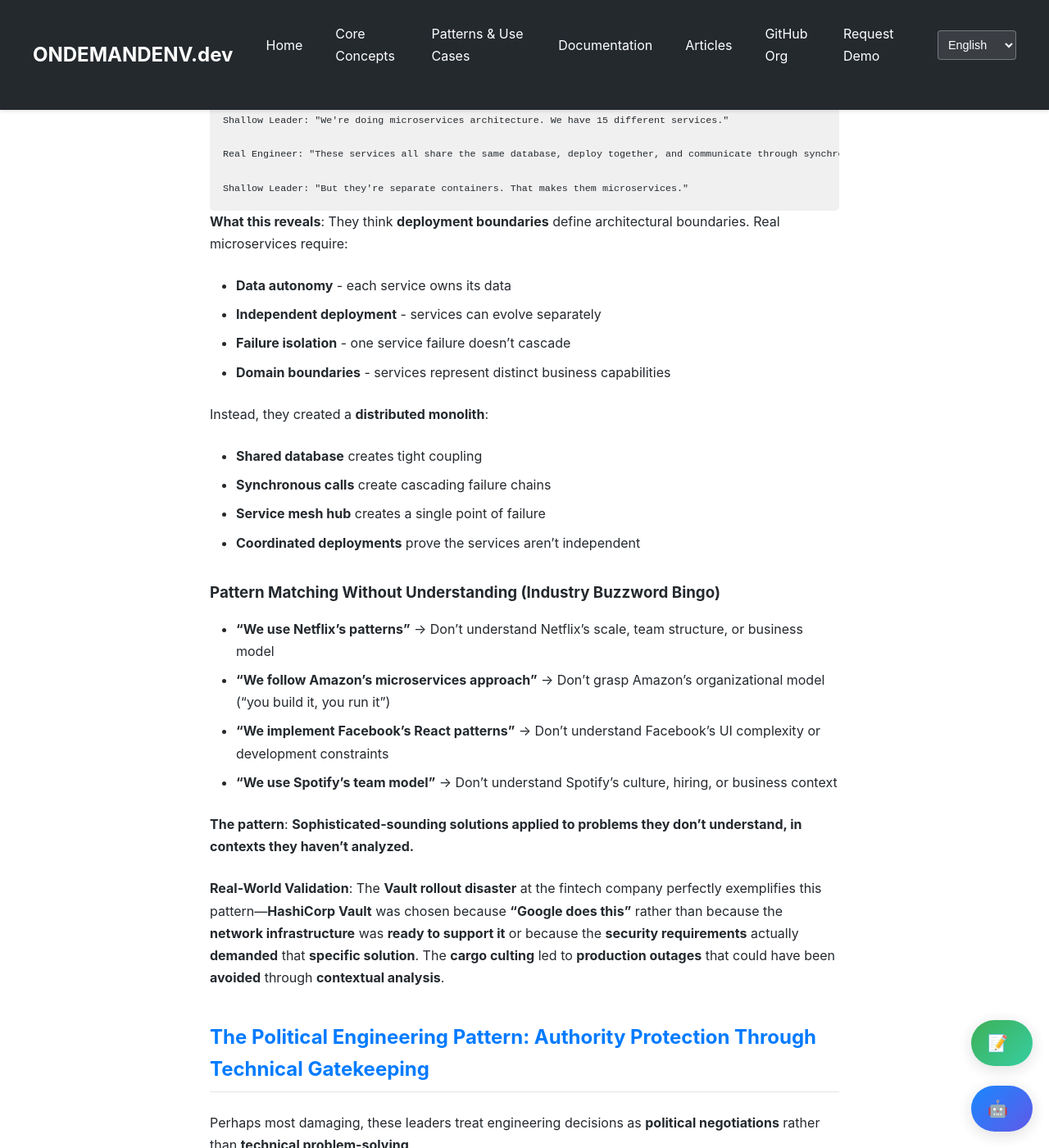
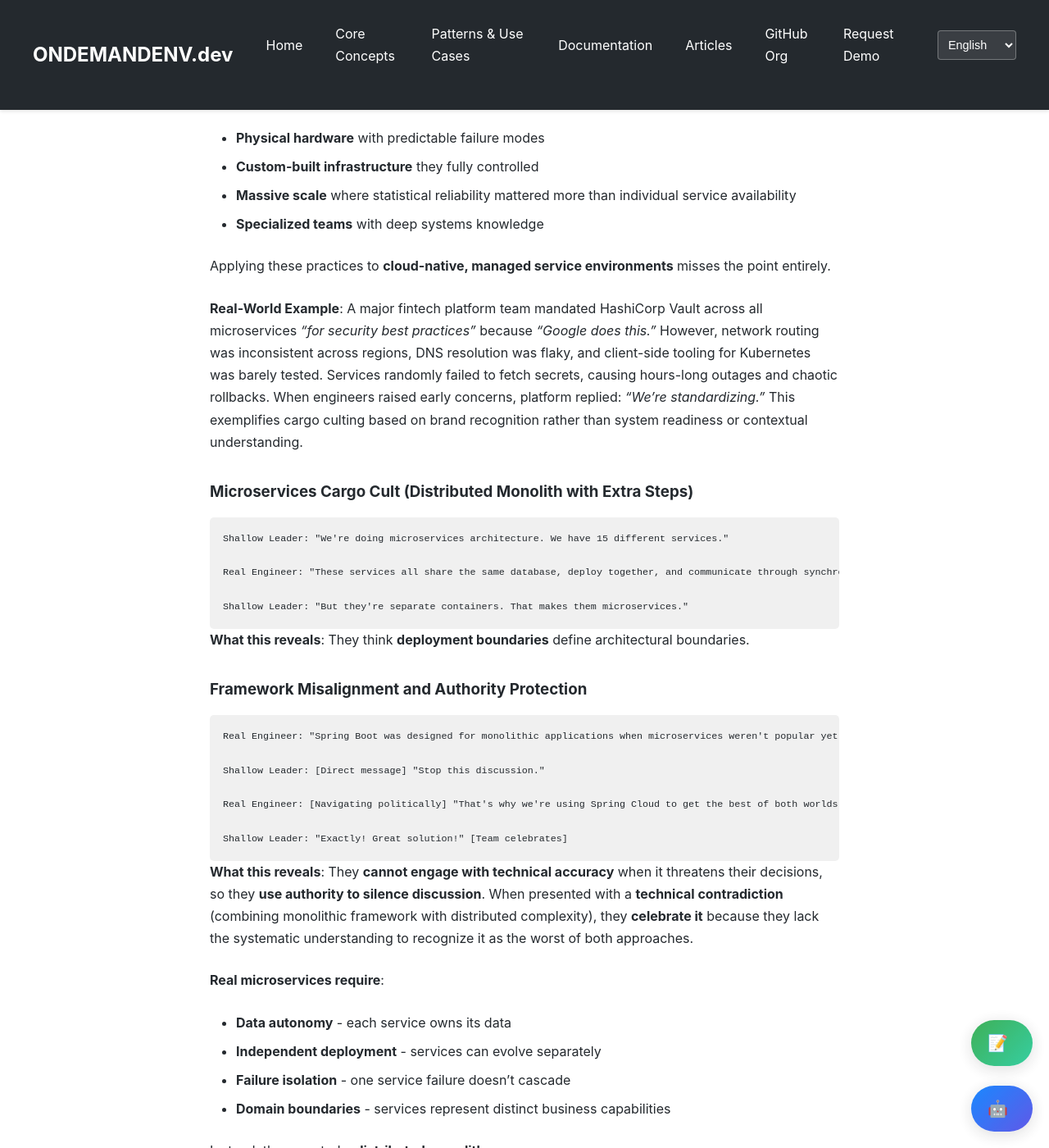
Before and after one commit to ondemandenv/ondemandenv.github.io, a Jekyll site: the page built from articles/shallow-technical-leadership-authority-problem.md, in a window 1280 px wide and 1400 px high, scrolled down 14872 px. Shown: the whole window at 82% size. Built offline with Jekyll 4.4.1, drawn with Linux system fonts in a browser that asks for light colours; a script that is not in the unit is left out; some of the changed text lies outside the part shown.

Commit message:
++ ++ ++

````diff
--- a/articles/shallow-technical-leadership-authority-problem.md
+++ b/articles/shallow-technical-leadership-authority-problem.md
@@ -41,6 +41,8 @@
 - **Language depth** - Never moved beyond surface-level syntax to understand type systems, memory models, or performance characteristics
 - **Domain modeling** - Never translated complex business requirements into clean abstractions
 - **Refactoring discipline** - Never maintained a large codebase through multiple generations of requirements
+- **Abstraction capability** - Never developed the ability to model, partition, and reason about system boundaries and trade-offs
+- **Tool purpose understanding** - Cannot distinguish between architectural responses to systemic problems and mere operational interfaces
 
 ## Observable Anti-Engineering Behaviors: The Field Guide
 
@@ -81,6 +83,8 @@
 ```
 
 **What this reveals**: They cannot **visualize system relationships** or **think in abstractions**. Real engineers use diagrams because complex systems require spatial reasoning that text cannot express. Avoiding diagrams indicates an inability to reason about system architecture.
+
+**The deeper issue**: Abstract thinking—the kind behind system modeling and architectural design—cannot be learned in weekend workshops. It takes **years of failure**, **hard-earned lessons**, and a **habit of thinking in terms of boundaries, constraints, and trade-offs**. Leaders without this foundation cannot engage meaningfully with architectural discussions.
 
 ### Horizontal Fragmentation: The Pod Boundary Fallacy
 
@@ -429,9 +433,11 @@
 
 **The hidden time bomb pattern**: Every "quick fix" that gets celebrated becomes a **forgotten landmine** that explodes during the next change. They optimize for **immediate green lights** rather than **system health**.
 
-## The Cargo Cult Pattern: Copying Without Understanding
-
-Leaders without deep technical foundations become **extremely susceptible** to conference-driven development and **cargo cult pattern copying**:
+## The Cargo Cult Pattern: Tool Accumulation Without Understanding
+
+Leaders without deep technical foundations become **extremely susceptible** to conference-driven development and **cargo cult pattern copying**. Without the ability to **abstract, model, and partition systems**, they cannot understand the deeper purpose behind tools like **Kubernetes**, **Kafka**, or different **databases**. These tools are **not** mere interfaces to memorize—they are **architectural responses** to systemic problems.
+
+But shallow leaders don't model—they **accumulate**. They pile one tool on top of another, chasing trends without purpose: containers on VMs on service meshes on YAML hell, secret managers no one is ready for, CI/CD "platforms" that stall teams for months. The result is a **superficial, fragmented, over-tooled system** that bloats with accidental complexity.
 
 ### Temporal Context Blindness (Applying Old Solutions to New Problems)
 ```
@@ -461,7 +467,22 @@
 Shallow Leader: "But they're separate containers. That makes them microservices."
 ```
 
-**What this reveals**: They think **deployment boundaries** define architectural boundaries. Real microservices require:
+**What this reveals**: They think **deployment boundaries** define architectural boundaries.
+
+### Framework Misalignment and Authority Protection
+```
+Real Engineer: "Spring Boot was designed for monolithic applications when microservices weren't popular yet. It's poorly suited for distributed systems."
+
+Shallow Leader: [Direct message] "Stop this discussion."
+
+Real Engineer: [Navigating politically] "That's why we're using Spring Cloud to get the best of both worlds."
+
+Shallow Leader: "Exactly! Great solution!" [Team celebrates]
+```
+
+**What this reveals**: They **cannot engage with technical accuracy** when it threatens their decisions, so they **use authority to silence discussion**. When presented with a **technical contradiction** (combining monolithic framework with distributed complexity), they **celebrate it** because they lack the systematic understanding to recognize it as the worst of both approaches.
+
+**Real microservices require**:
 - **Data autonomy** - each service owns its data
 - **Independent deployment** - services can evolve separately
 - **Failure isolation** - one service failure doesn't cascade
@@ -980,6 +1001,8 @@
 
 **The existential threat to ops teams**: If **Java engineers** can **learn ops skills** in **months** while bringing **10+ years** of **system design experience**, what **value** do **ops specialists** actually provide?
 
+**The collaboration impossibility**: **Real engineers cannot collaborate meaningfully** with shallow ops leaders because **there is no shared language, no shared modeling capacity, no shared ownership of complexity**. It becomes **theater vs engineering**—and in many organizations, **theater is winning**.
+
 **The political response**: When the **skill asymmetry** becomes **obvious**, ops teams resort to **politics** rather than **competence** to maintain their **organizational relevance**:
 
 - **"Different domains"** - Artificially separate **"infrastructure"** from **"application"** to prevent **skill comparison**
````
Also changed, not shown: articles/x-ops-railroading-software-architecture.md (+21 -0 lines).
